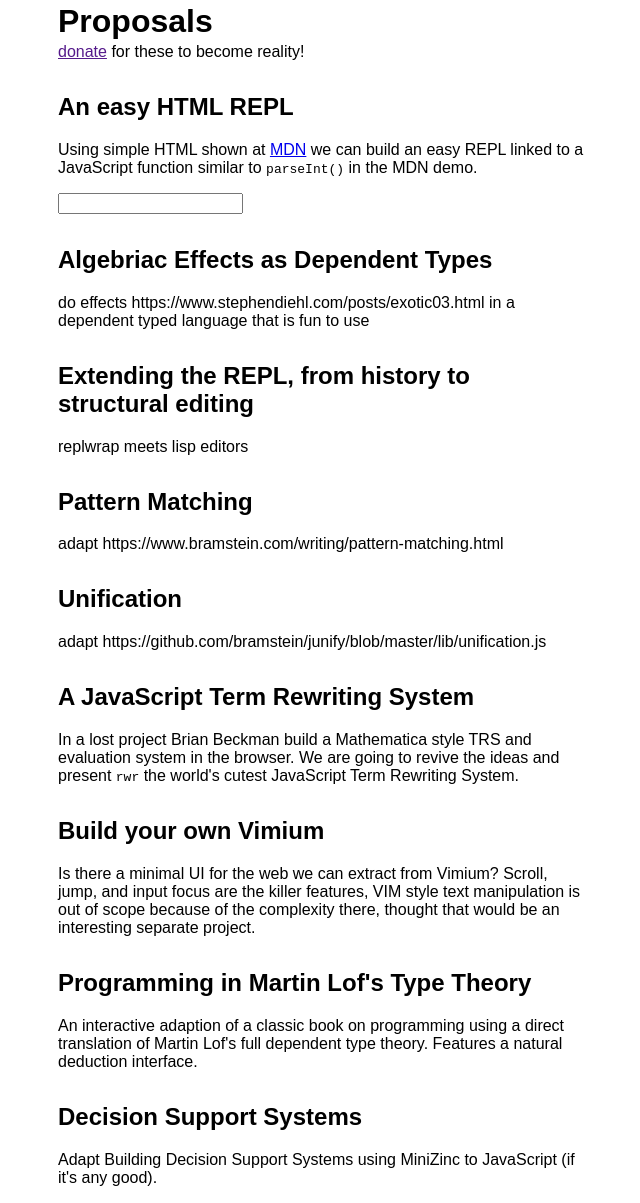
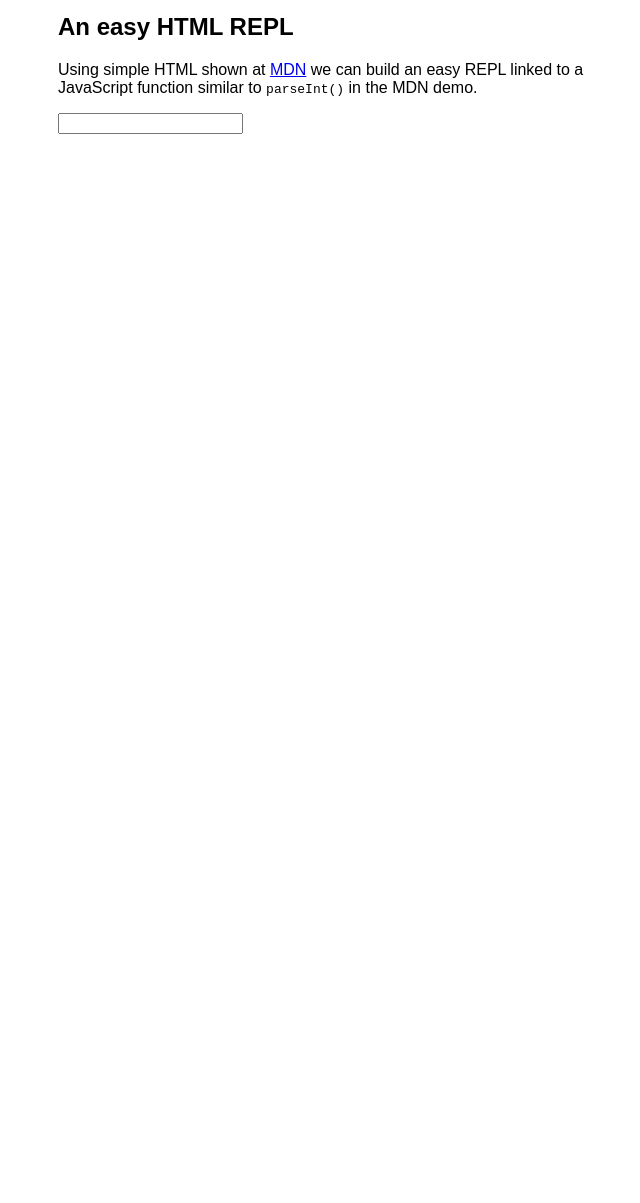
Before and after one commit to mindbikes/mindbikes.github.io, a plain HTML site: page index.html in a window 1280 px wide. Shown: the part 85-1288 px from the top of the page, without its empty margins (318-958 px from the left). After the commit the page ends 800 px from the top, so only its background shows below. Drawn offline with Linux system fonts and the light colour scheme.

Commit message:
cleanling

```diff
--- a/index.html
+++ b/index.html
@@ -18,9 +18,6 @@
     <h1>Mind Bikes</h1>
     <p>mechanical parts for the assemblage of thoughts</p>
 
-    <h1>Proposals</h1>
-    <p><a href="">donate</a> for these to become reality!</p>
-
     <article>
       <h2>An easy HTML REPL</h2>
 
@@ -31,52 +28,5 @@
 	<output name="out" for="exp"></output>
       </form>
     </article>
-
-    <article>
-      <h2>Algebriac Effects as Dependent Types</h2>
-
-      <p>do effects https://www.stephendiehl.com/posts/exotic03.html in a dependent typed language that is fun to use</p>
-    </article>
-
-    <article>
-      <h2>Extending the REPL, from history to structural editing</h2>
-
-      <p>replwrap meets lisp editors</p>
-    </article>
-
-    <article>
-      <h2>Pattern Matching</h2>
-
-      <p>adapt https://www.bramstein.com/writing/pattern-matching.html</p>
-    </article>
-
-    <article>
-      <h2>Unification</h2>
-
-      <p>adapt https://github.com/bramstein/junify/blob/master/lib/unification.js</p>
-    </article>
-
-    <article>
-      <h2>A JavaScript Term Rewriting System</h2>
-
-      <p>In a lost project Brian Beckman build a Mathematica style TRS and evaluation system in the browser. We are going to revive the ideas and present <code>rwr</code> the world's cutest JavaScript Term Rewriting System.</p>
-    </article>
-
-    <article>
-      <h2>Build your own Vimium</h2>
-
-      <p>Is there a minimal UI for the web we can extract from Vimium? Scroll, jump, and input focus are the killer features, VIM style text manipulation is out of scope because of the complexity there, thought that would be an interesting separate project.</p>
-    </article>
-
-    <article>
-      <h2>Programming in Martin Lof's Type Theory</h2>
-
-      <p>An interactive adaption of a classic book on programming using a direct translation of Martin Lof's full dependent type theory. Features a natural deduction interface.</p>
-    </article>
-
-    <article>
-      <h2>Decision Support Systems</h2>
-      <p>Adapt Building Decision Support Systems using MiniZinc to JavaScript (if it's any good).</p>
-    </article>
   </body>
 </html>
```
Also changed, not shown: 1 other file.
